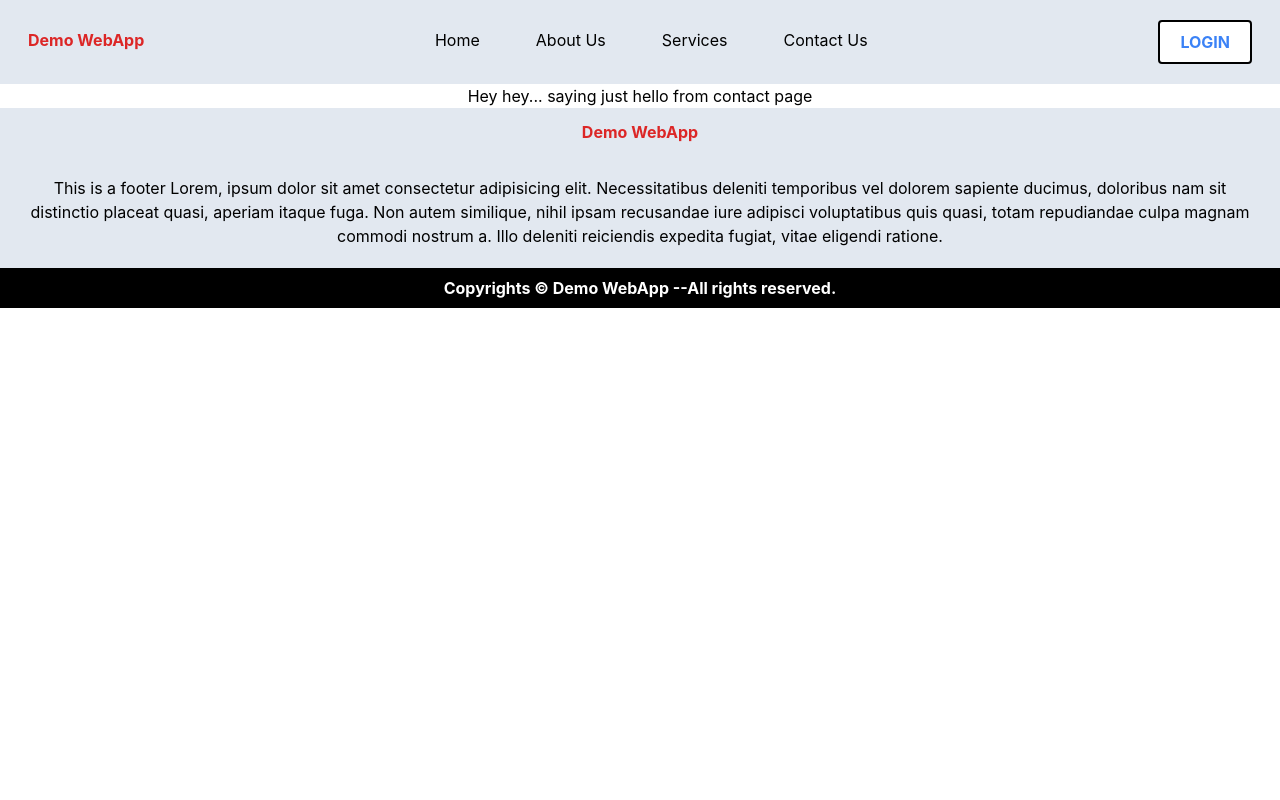
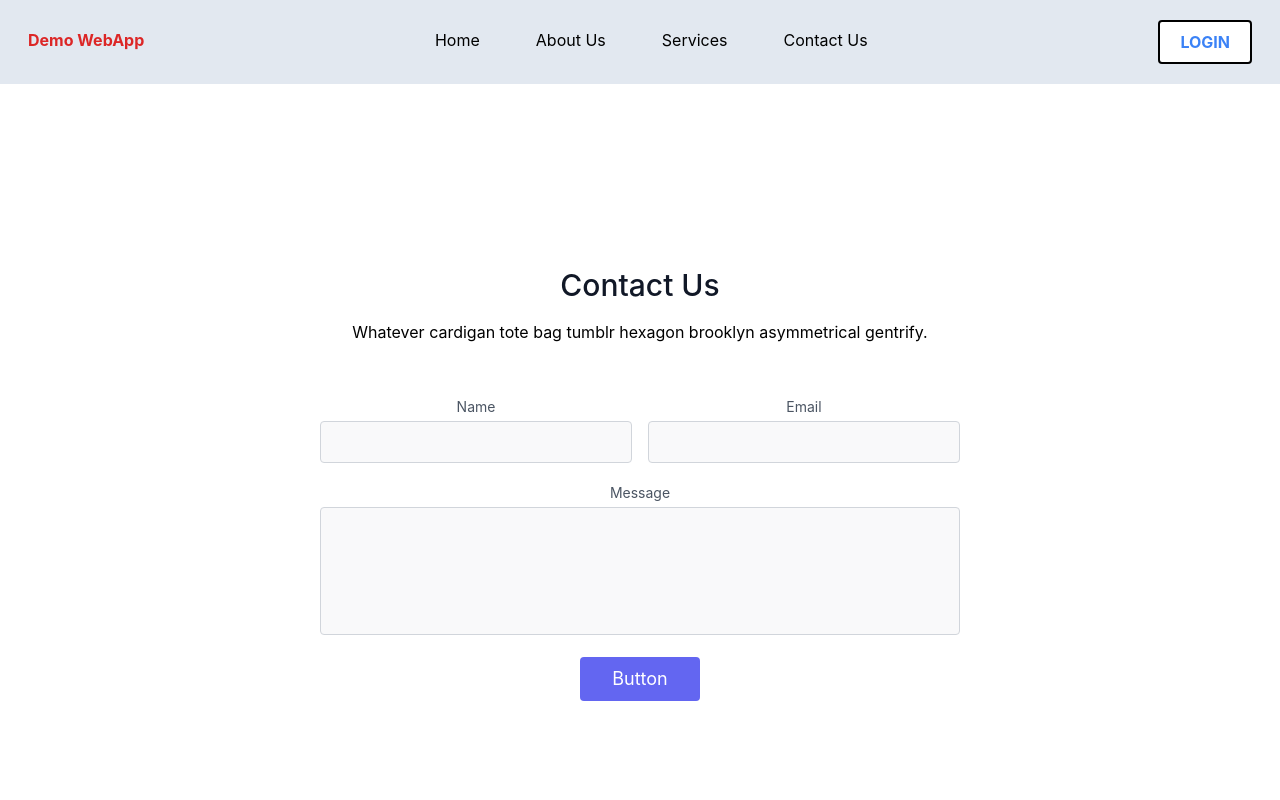
Before and after one commit to sudip22-p/demo-mern-webapp, a React (Create React App) app in the folder client/: page /contact in a window 1280 px wide. Shown: the top 800 px of the page. Built offline with nearby package versions, Linux system fonts and the light colour scheme.

Commit message:
contact form  added

```diff
--- a/client/src/components/Contact.js
+++ b/client/src/components/Contact.js
@@ -1,11 +1,39 @@
-import React from 'react'
+import React from 'react';
 
 function Contact() {
   return (
-    <div>
-      Hey hey... saying just hello from contact page
+    <div className='flex flex-col justify-center items-center h-screen'>
+      <div className="flex flex-col text-center w-full mb-12">
+        <h1 className="sm:text-3xl text-2xl font-medium title-font mb-4 text-gray-900">Contact Us</h1>
+        <p className="lg:w-2/3 mx-auto leading-relaxed text-base">Whatever cardigan tote bag tumblr hexagon brooklyn asymmetrical gentrify.</p>
+      </div>
+      <div className="lg:w-1/2 md:w-2/3 mx-auto">
+        <div className="flex flex-wrap -m-2">
+          <div className="p-2 w-1/2">
+            <div className="relative">
+              <label htmlFor="name" className="leading-7 text-sm text-gray-600">Name</label>
+              <input type="text" id="name" name="name" className="w-full bg-gray-100 bg-opacity-50 rounded border border-gray-300 focus:border-indigo-500 focus:bg-white focus:ring-2 focus:ring-indigo-200 text-base outline-none text-gray-700 py-1 px-3 leading-8 transition-colors duration-200 ease-in-out" />
+            </div>
+          </div>
+          <div className="p-2 w-1/2">
+            <div className="relative">
+              <label htmlFor="email" className="leading-7 text-sm text-gray-600">Email</label>
+              <input type="email" id="email" name="email" className="w-full bg-gray-100 bg-opacity-50 rounded border border-gray-300 focus:border-indigo-500 focus:bg-white focus:ring-2 focus:ring-indigo-200 text-base outline-none text-gray-700 py-1 px-3 leading-8 transition-colors duration-200 ease-in-out" />
+            </div>
+          </div>
+          <div className="p-2 w-full">
+            <div className="relative">
+              <label htmlFor="message" className="leading-7 text-sm text-gray-600">Message</label>
+              <textarea id="message" name="message" className="w-full bg-gray-100 bg-opacity-50 rounded border border-gray-300 focus:border-indigo-500 focus:bg-white focus:ring-2 focus:ring-indigo-200 h-32 text-base outline-none text-gray-700 py-1 px-3 resize-none leading-6 transition-colors duration-200 ease-in-out"></textarea>
+            </div>
+          </div>
+          <div className="p-2 w-full">
+            <button className="flex mx-auto text-white bg-indigo-500 border-0 py-2 px-8 focus:outline-none hover:bg-indigo-600 rounded text-lg">Button</button>
+          </div>
+        </div>
+      </div>
     </div>
-  )
+  );
 }
 
-export default Contact
+export default Contact;
```
